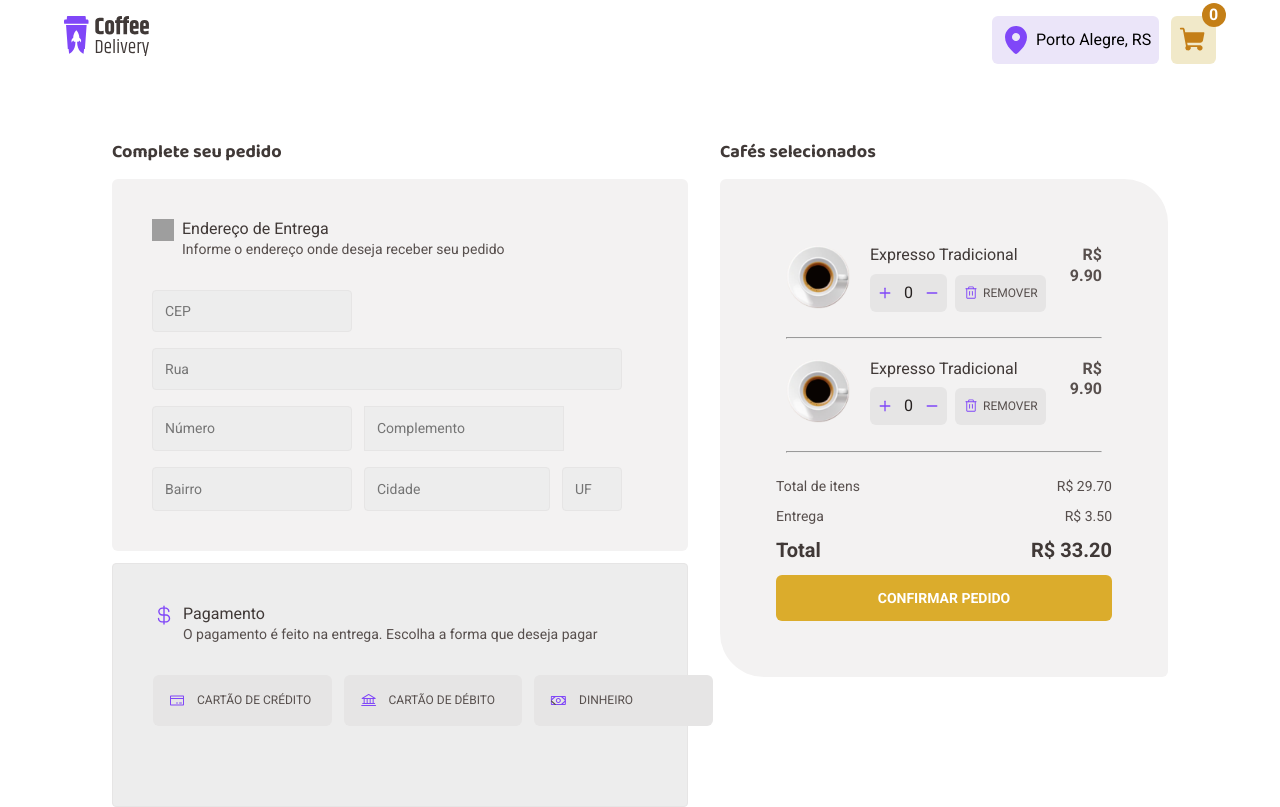
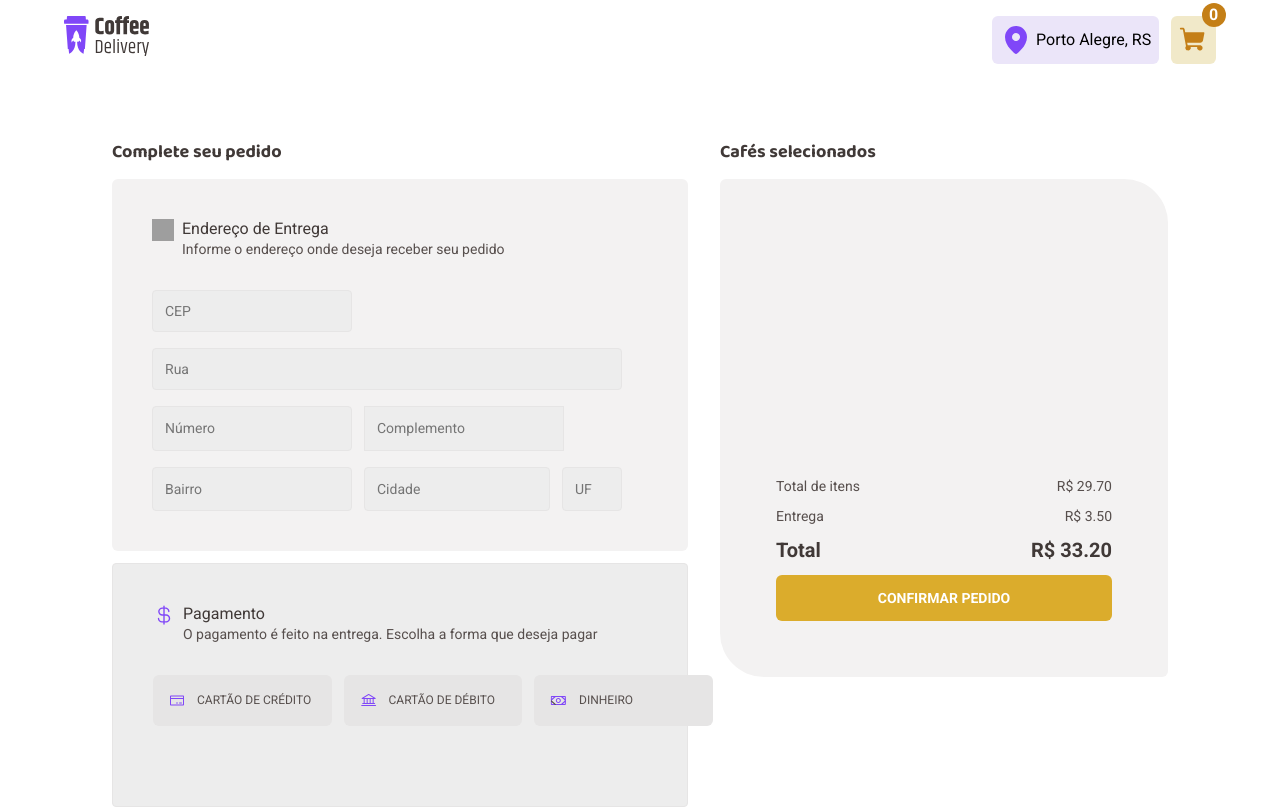
Before and after one commit to D1ogooo/CoffeeDelivery, a React (Vite) app: page /checkout in a window 1280 px wide. Built offline with nearby package versions, Linux system fonts and the light colour scheme; grey boxes are pictures that could not be loaded.

Commit message:
[feat] - Carrinho de compras totalmente funcional.

```diff
--- /dev/null
+++ b/src/@type/Tipagens.tsx
@@ -0,0 +1,20 @@
+import type { ReactNode } from "react";
+
+export type Item = {
+  id: string;
+  quantiti: number;
+  Title: string;
+}
+
+export type CounterContextType = {
+  items: Item[];
+  AddItem: (ItemCard: Item) => void;
+  RemoveItem: (ItemCardId: string) => void;
+  Increment: (ItemCardId: string) => void;
+  Decrement: (ItemCardId: string) => void;
+  setItems: React.Dispatch<React.SetStateAction<Item[]>>;
+};
+
+export type ProviderProps = {
+  children: ReactNode;
+};
--- a/src/components/Contador/index.tsx
+++ b/src/components/Contador/index.tsx
@@ -14,7 +14,13 @@ type ActionType = {
  type: 'Increment' | 'Decrement';
 };
 
-export const Contador = ({ Posicao }: { Posicao: string }) => {
+type DataCount = {
+ Posicao: string;
+ Image: string;
+ Title: string;
+}
+
+export const Contador = ({ Posicao, Image, Title }: DataCount) => {
   const { AddItem } = useCounter()
   const initialState: StateType = { count: 0 };
 
@@ -22,6 +28,18 @@ export const Contador = ({ Posicao }: { Posicao: string }) => {
    IncludeReducer as Reducer<StateType, ActionType>,
    initialState
   );
+
+  function Adicionar (id: string, quantiti: number, Image: string, Title: string) {
+   const ItemCard = {
+    id: id,
+    quantiti: quantiti,
+    Image: Image,
+    Title: Title,
+   }
+
+   console.log(ItemCard)
+   AddItem(ItemCard)
+  }
 
   return (
     <Container>
@@ -33,7 +51,7 @@ export const Contador = ({ Posicao }: { Posicao: string }) => {
        <p>{quantities.count}</p>
        <img src={DecrementarIcon} className="decrement" alt="Decrementar" onClick={() => dispatch({ type: 'Decrement' })}/>
       </Count>
-      <CartStyle onClick={() => AddItem(String(Posicao))}>
+      <CartStyle onClick={() => Adicionar(Posicao, quantities.count, Image, Title)}>
        <img src={CartIcon} alt="" />
       </CartStyle>
      </Container>
--- a/src/components/ContadorCheckout/index.tsx
+++ b/src/components/ContadorCheckout/index.tsx
@@ -1,37 +1,25 @@
-import { useReducer, Reducer } from "react";
-import { IncludeReducer } from "../../reducers/Incluir";
+import { useCounter } from "../../hooks/useCounter";
 import { Container, CartStyle, Count } from "./style";
 import AdicionarIcon from '../../images/IncrementIcon.svg';
 import DecrementarIcon from '../../images/DecrementIcon.svg';
 import IconLixeiraRoxa from '../../images/IconLixeiraRoxa.svg'
-import { useCounter } from "../../hooks/useCounter";
 
-type StateType = {
- count: number;
-};
+interface TypeCounter {
+  ItemId: string;
+}
 
-type ActionType = {
- type: 'Increment' | 'Decrement';
-};
-
-export const ContadorCheckout = ({ Posicao }: { Posicao: string }) => {
-  // const { AddItem } = useCounter()
-  const initialState: StateType = { count: 0 };
-
-  const [quantities, dispatch] = useReducer(
-   IncludeReducer as Reducer<StateType, ActionType>,
-   initialState
-  );
+export const ContadorCheckout = ({ ItemId }: TypeCounter) => {
+  const { items, RemoveItem, Increment, Decrement } = useCounter()
 
   return (
      <>
     <Container>
       <Count>
-       <img src={AdicionarIcon} className="increment" alt="Incrementar" onClick={() => dispatch({ type: 'Increment' })}/>
-       <p>{quantities.count}</p>
-       <img src={DecrementarIcon} className="decrement" alt="Decrementar" onClick={() => dispatch({ type: 'Decrement' })}/>
+       <img src={AdicionarIcon} className="increment" alt="Incrementar" onClick={() => Increment(ItemId)}/>
+       <p>{items.find(item => item.id === ItemId)?.quantiti || 0}</p>
+       <img src={DecrementarIcon} className="decrement" alt="Decrementar" onClick={() => Decrement(ItemId)}/>
       </Count>
-      <CartStyle>
+      <CartStyle onClick={() => RemoveItem(ItemId)}>
        <img src={IconLixeiraRoxa} alt="" />
        <p>Remover</p>
       </CartStyle>
--- a/src/hooks/useCounter.tsx
+++ b/src/hooks/useCounter.tsx
@@ -1,24 +1,52 @@
-import { useState, useContext, createContext, ReactNode } from "react";
+import { useState, useContext, createContext } from "react";
+import type { CounterContextType, Item, ProviderProps } from "../@type/Tipagens";
 
-type CounterContextType = {
-  items: string[];
-  AddItem: (id: string) => void;
+const initialContext: CounterContextType = {
+  items: [],
+  AddItem: () => {},
+  RemoveItem: () => {},
+  Increment: () => {},
+  Decrement: () => {},
+  setItems: () => {},
 };
 
-export const CounterContext = createContext<CounterContextType>({
-  items: [],
-  AddItem: () => {}
-});
+export const CounterContext = createContext<CounterContextType>(initialContext);
 
-function CounterProvider({ children }: { children: ReactNode }) {
-  const [items, setItems] = useState<string[]>([]);
+function CounterProvider({children}: ProviderProps) {
+  const [items, setItems] = useState<Item[]>([]);
 
-  function AddItem(id: string): void {
-   setItems((prevItems) => [...prevItems, id]);
+  function AddItem(ItemCard: Item){
+   const existentItem = items.find((item) => item.id === ItemCard.id)
+   if (existentItem) {
+    const newItems = items.map((item) => item.id === ItemCard.id ?
+     { ...item, quantiti: item.quantiti += 1 } : item
+    )
+    console.log(newItems)
+    setItems(newItems)
+   } else {
+    setItems((prevItems) => [...prevItems, ItemCard]);
+   }
   }
 
+  function Increment(ItemCardId: string) {
+    const incrementItems = items.map((item) => item.id === ItemCardId ?
+    { ...item, quantiti: item.quantiti += 1 } : item)
+    setItems(incrementItems)
+   }
+
+   function Decrement(ItemCardId: string) {
+    const decrementItems = items.map((item) => item.id === ItemCardId ?
+    { ...item, quantiti: item.quantiti -= 1 } : item)
+    setItems(decrementItems)
+   }
+
+   function RemoveItem(ItemCardId: string) {
+    const deleteItems = items.filter(item => item.id !== ItemCardId)
+    setItems(deleteItems)
+   }
+
   return (
-   <CounterContext.Provider value={{ items, AddItem }}>
+   <CounterContext.Provider value={{ items, AddItem, RemoveItem, Increment, Decrement, setItems }}>
     {children}
    </CounterContext.Provider>
   );
--- a/src/pages/Checkout/index.tsx
+++ b/src/pages/Checkout/index.tsx
@@ -12,6 +12,7 @@ import cartaoImage from '../../images/Icon_cartaodecredito.svg';
 import casaLotericaImage from '../../images/Icon_caixaloterica.svg';
 import dinheiroImage from '../../images/Icon_notadedinheiro.svg';
 import { ContadorCheckout } from "../../components/ContadorCheckout";
+import { useCounter } from '../../hooks/useCounter';
 
 const productsFilterSchema = z.object({
   cep: z.string().min(8, {
@@ -44,6 +45,7 @@ type productsFilterSchema = z.infer<typeof productsFilterSchema>;
 function CheckOut() {
   const [formattedCep, setFormattedCep] = React.useState<string>('');
   const [isCepBlocked, setIsCepBlocked] = React.useState<boolean>(false);
+  const { items } = useCounter()
   const { register, handleSubmit, setValue, formState: { errors } } = useForm<productsFilterSchema>({
     resolver: zodResolver(productsFilterSchema)
   });
@@ -66,18 +68,6 @@ function CheckOut() {
     setValue('cep', cep, { shouldValidate: true, shouldDirty: true });
   };
 
-  const handleFilterProducts = (data: productsFilterSchema) => {
-    // Verifica se há erros nos campos
-    if (Object.keys(errors).length > 0) {
-      console.log('Formulário inválido. Corrija os erros antes de enviar.');
-      return;
-    }
-
-    // Se não houver erros, continua com a ação desejada
-    console.log('Dados válidos:', data);
-    // Aqui você pode prosseguir com o envio dos dados ou outra ação
-  };
-
   return (
     <>
       <Header/>
@@ -91,7 +81,7 @@ function CheckOut() {
                 <p><span>Endereço de Entrega</span><br></br> Informe o endereço onde deseja receber seu pedido</p>
               </FirstLeft>
               <SecondLeft>
-                <form onSubmit={handleSubmit(handleFilterProducts)}>
+                <form>
                   <div>
                     <input type="text" placeholder="CEP" maxLength={9} value={formattedCep} {...register('cep')} onChange={handleCepChange}/>
                     {errors.cep && <p className='errors'>{errors.cep.message}</p>}
@@ -149,51 +139,24 @@ function CheckOut() {
             <h2 className="titleRight">Cafés selecionados</h2>
             <RightContent>
             <div className='ContainerCoffee'>
-                <div>
+                {items.map((item) => (
+                  <div key={item.id}>
                     <CoffeesContent>
                       <div className="first">
                         <img src={Coffeimage} className="ImageCoffee" alt="Imagem do Café"/>
                       </div>
                       <div className="second">
-                      <h3>Expresso Tradicional</h3>
-                      <ContadorCheckout />
+                        <h3>{item.Title}</h3>
+                        <ContadorCheckout ItemId={String(item.id)}/>
                       </div>
                       <div className="third">
-                      <p>R$ 9.90</p>
+                        <p>R$ 9,90</p>
                       </div>
                     </CoffeesContent>
+                    {console.log(item)}
                     <hr style={{ display: "flex", width: '100%', marginTop: '1.5rem'}}/>
                   </div>
-                <div style={{ marginTop: '1.2rem'}}>
-                  <CoffeesContent>
-                    <div className="first">
-                      <img src={Coffeimage} className="ImageCoffee" alt="Imagem do Café"/>
-                    </div>
-                    <div className="second">
-                      <h3>Expresso Tradicional</h3>
-                      <ContadorCheckout />
-                    </div>
-                    <div className="third">
-                      <p>R$ 9.90</p>
-                    </div>
-                  </CoffeesContent>
-                  <hr style={{ display: "flex", width: '100%', marginTop: '1.5rem'}}/>
-                </div>
-                <div style={{ marginTop: '1.2rem'}}>
-                  <CoffeesContent>
-                    <div className="first">
-                      <img src={Coffeimage} className="ImageCoffee" alt="Imagem do Café"/>
-                    </div>
-                    <div className="second">
-                      <h3>Expresso Tradicional</h3>
-                      <ContadorCheckout />
-                    </div>
-                    <div className="third">
-                      <p>R$ 9.90</p>
-                    </div>
-                  </CoffeesContent>
-                  <hr style={{ display: "flex", width: '100%', marginTop: '1.5rem'}}/>
-                </div>
+                ))}
               </div>
               <PrecoContainer>
                 <div>
--- a/src/pages/Checkout/style.ts
+++ b/src/pages/Checkout/style.ts
@@ -313,9 +313,9 @@ export const RightContent = styled.div`
  .ContainerCoffee {
   display: 'flex';
   width: 100%;
-  height: 13.75rem;
+  height: 250px;
   overflow-y: auto;
-  padding: 10px;
+  padding-right: 10px;
  }
 `
 
@@ -338,6 +338,7 @@ export const CoffeesContent = styled.div`
  display: flex;
  justify-content: space-between;
  gap: 1.25rem;
+ margin-top: 1rem;
 
  .ImageCoffee {
   width: 4rem;
--- a/src/pages/Home/index.tsx
+++ b/src/pages/Home/index.tsx
@@ -62,7 +62,11 @@ function Home() {
              </Tipos>
             <h2>{card.title}</h2>
             <h3>{card.explicacao}</h3>
-            <Contador Posicao={String(card.id)}/>
+            <Contador
+             Posicao={String(card.id)}
+             Image={String(card.img)}
+             Title={card.title}
+            />
            </div>
           ))}
         </section>
```
Lines whose indentation alone changed are shown as unchanged.
